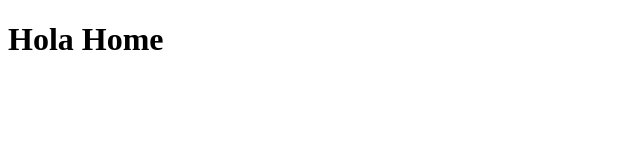
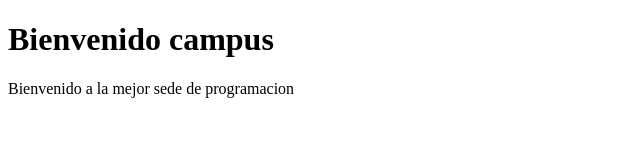
Before and after one commit to MarcelaSerrano98/git-branch-conflicto, a plain HTML site: page home.html in a window 1280 px wide. Shown: the whole page, without its empty margins (0-640 px from the left). Drawn offline with Linux system fonts and the light colour scheme.

Commit message:
feat :sparkles: bienvenida campers

```diff
--- a/home.html
+++ b/home.html
@@ -6,6 +6,7 @@
     <title>Home</title>
 </head>
 <body>
-    <h1>Hola Home</h1>
+    <h1>Bienvenido campus</h1>
+    <p>Bienvenido a la mejor sede de programacion</p>
 </body>
 </html>
```
